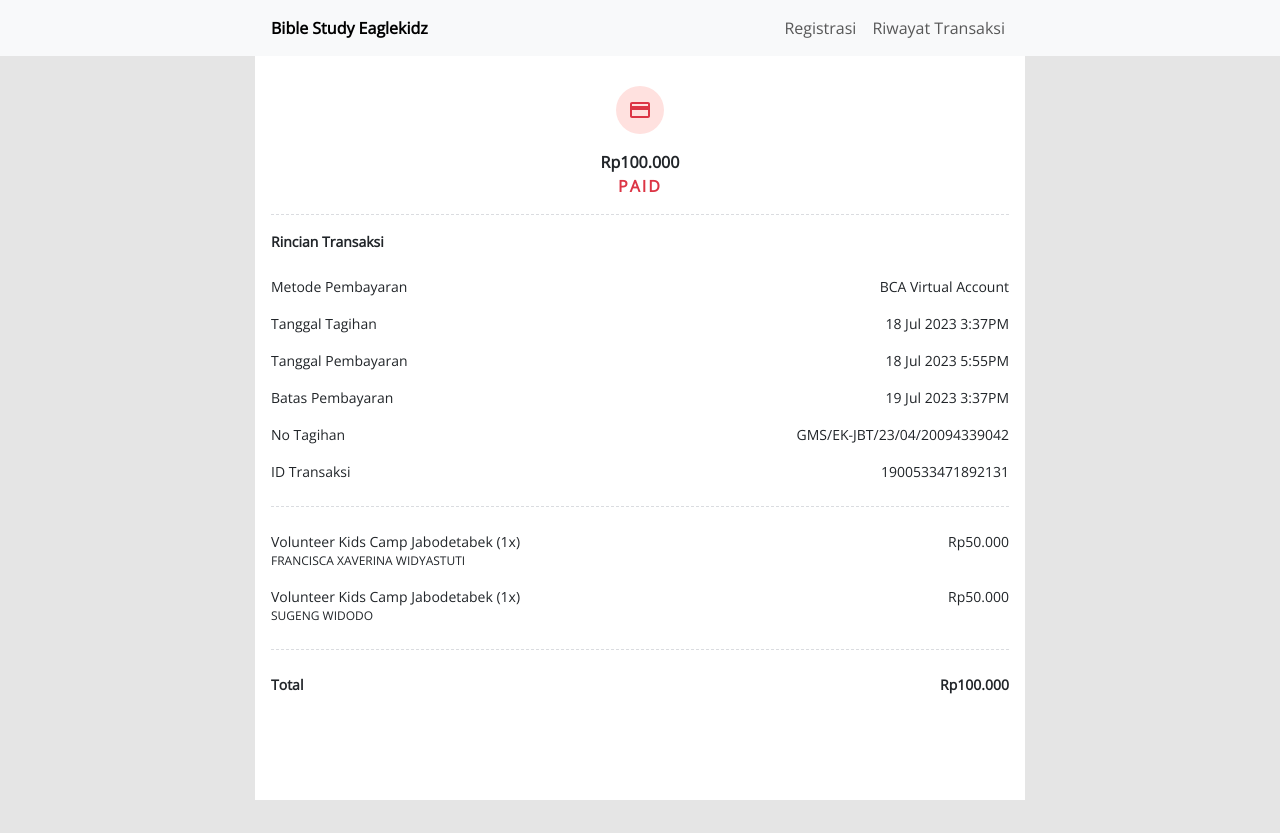
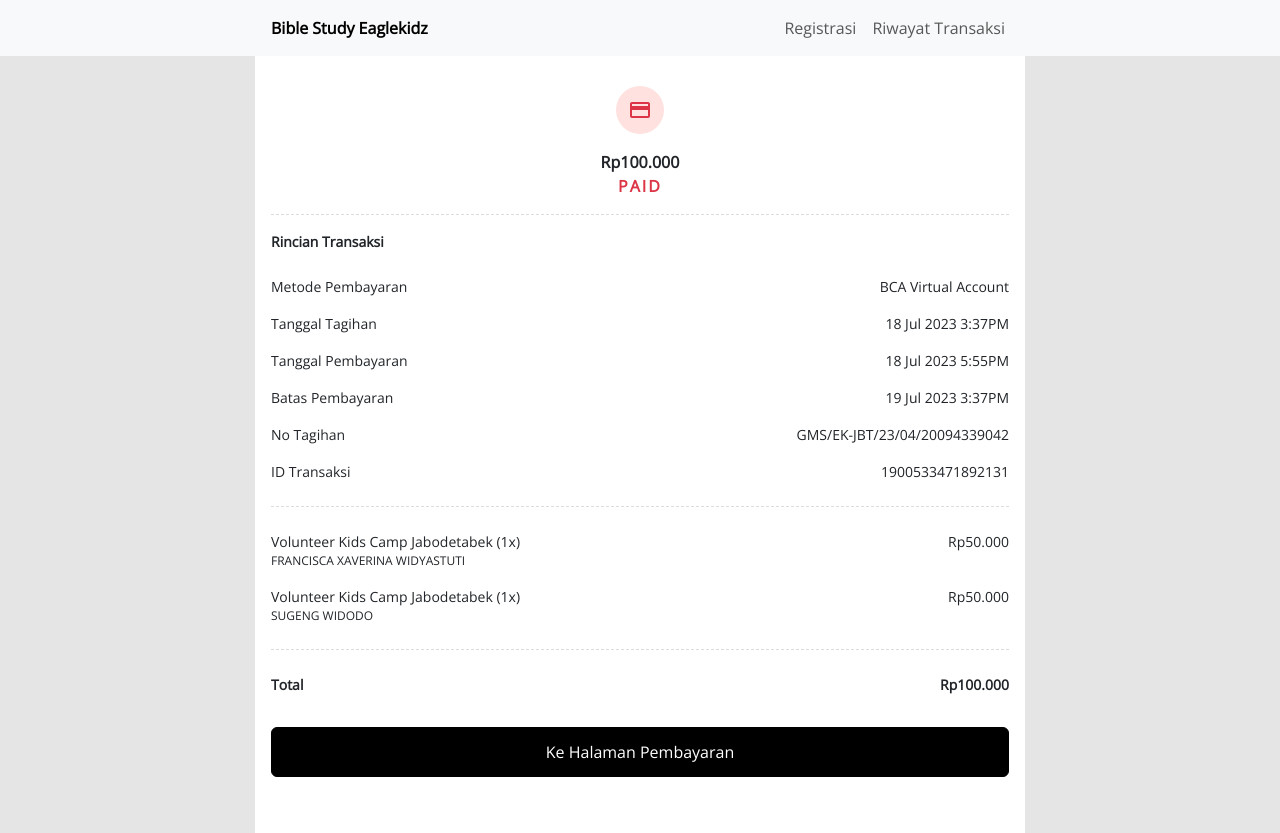
Before and after one commit to dicky-julian/registration-bible-study, a React (Vite) app: page /transaction/1 in a window 1280 px wide. Before the commit the page ends 800 px from the top, so only its background shows below. Built offline with nearby package versions, Linux system fonts and the light colour scheme.

Commit message:
feat: provide payment direct button

```diff
--- a/src/pages/transaction-detail/component.tsx
+++ b/src/pages/transaction-detail/component.tsx
@@ -1,3 +1,5 @@
+import { Button } from "react-bootstrap"
+
 const PaymentIcon = () => (
     <svg xmlns="http://www.w3.org/2000/svg" height="24px" viewBox="0 0 24 24" width="24px" fill="currentColor">
         <path d="M0 0h24v24H0V0z" fill="none"/><path d="M20 4H4c-1.11 0-1.99.89-1.99 2L2 18c0 1.11.89 2 2 2h16c1.11 0 2-.89 2-2V6c0-1.11-.89-2-2-2zm0 14H4v-6h16v6zm0-10H4V6h16v2z"/>
@@ -73,6 +75,8 @@ export const TransactionDetail = () => {
                     <span className='fw-bold'>Rp100.000</span>
                 </div>
             </div>
+
+            <Button className="my-4">Ke Halaman Pembayaran</Button>
         </section>
     )
 }
--- a/src/styles/main.scss
+++ b/src/styles/main.scss
@@ -231,6 +231,12 @@ body {
         }
     }
 
+    button {
+        width: 100%;
+        padding-top: .75rem;
+        padding-bottom: .75rem;
+    }
+
     hr {
         border-top: 1px dashed $border;
         opacity: unset;
```
